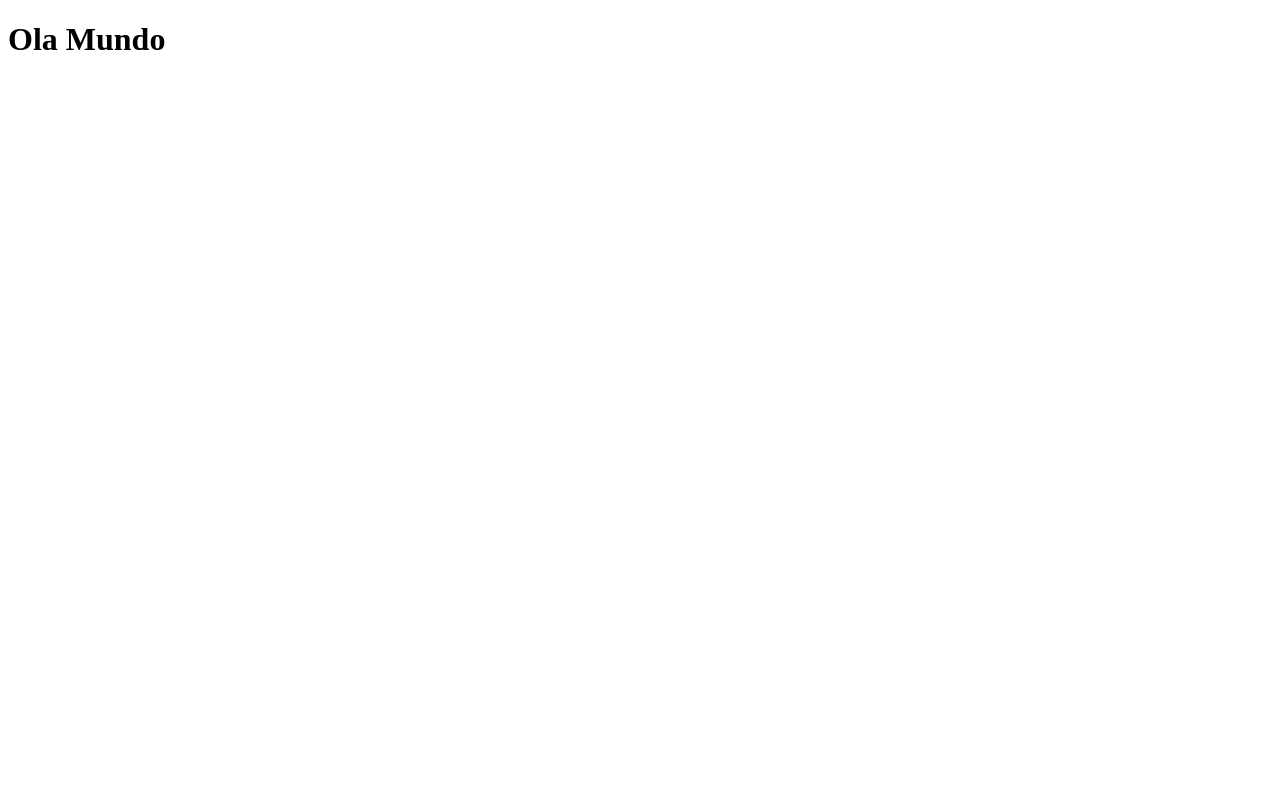
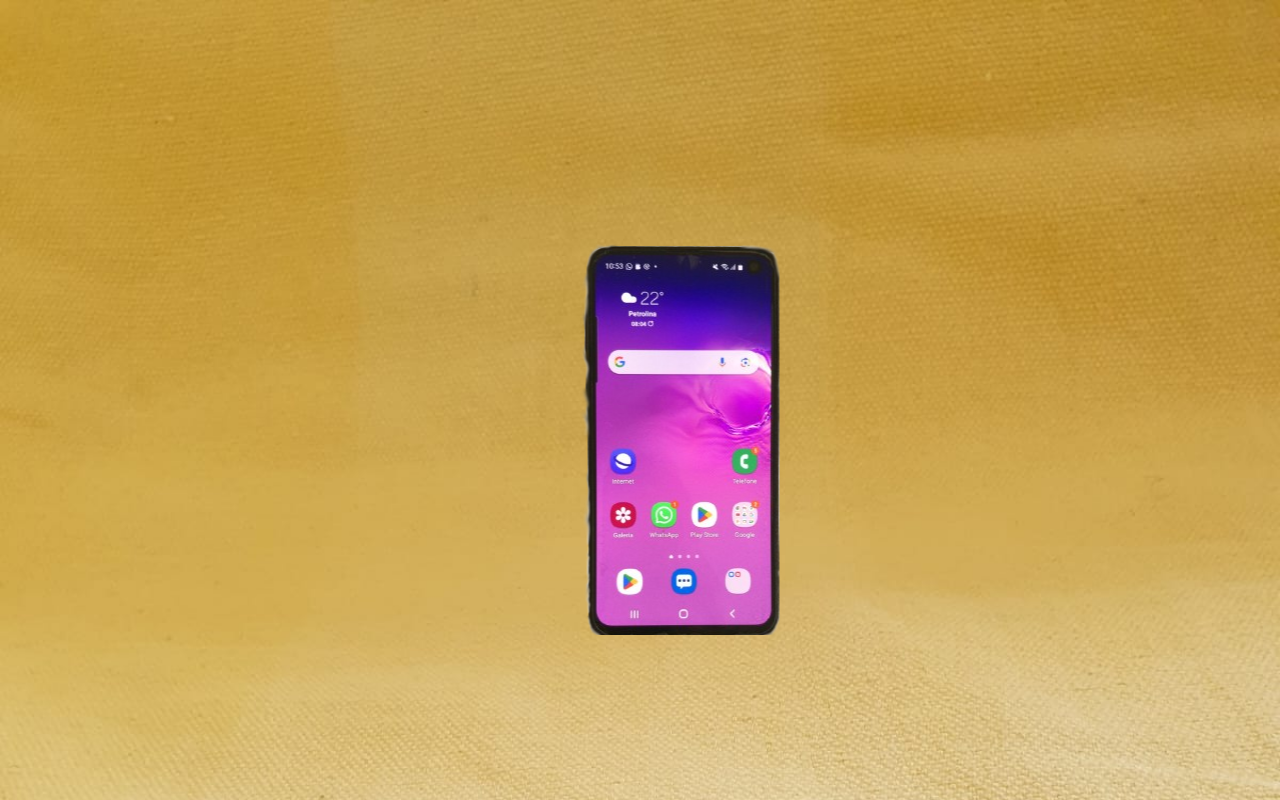
Before and after one commit to Fchico-r/pagina-social, a plain HTML site: page index.html in a window 1280 px wide. Drawn offline with Linux system fonts and the light colour scheme.

Commit message:
criei meu css

```diff
--- /dev/null
+++ b/estilos/style.css
@@ -0,0 +1,36 @@
+@charset "UTF-8";
+
+* {
+    margin: 0px;
+    padding: 0px;
+    font-family: Arial, Helvetica, sans-serif;
+}
+
+html, body {
+    height: 100vh;
+    width: 100vw;
+    background-color: black;
+}
+
+body {
+    background: url('../imagens/fundo02.jpeg') no-repeat top center;
+    background-size: cover;
+    background-attachment: fixed;
+}
+
+main {
+    position: relative;
+    height: 100vh;
+
+}
+
+section#celular {
+    position: absolute;
+    top: 50%;
+    left: 50%;
+    transform: translate(-50%, -50%);
+
+    height: 470px;
+    width: 279px;
+    background: url('../imagens/01.png') no-repeat;
+}
--- a/index.html
+++ b/index.html
@@ -5,8 +5,16 @@
     <meta name="viewport" content="width=device-width, initial-scale=1.0">
     <title>Paginas sociais</title>
     <link rel="shortcut icon" href="favicon.ico" type="image/x-icon">
+    <link rel="stylesheet" href="estilos/style.css">
 </head>
 <body>
-    <h1>Ola Mundo</h1>
+    <main>
+        <section id="celular">
+
+        </section>
+        <section id="paginas-sociais">
+
+        </section>
+    </main>
 </body>
 </html>
```
